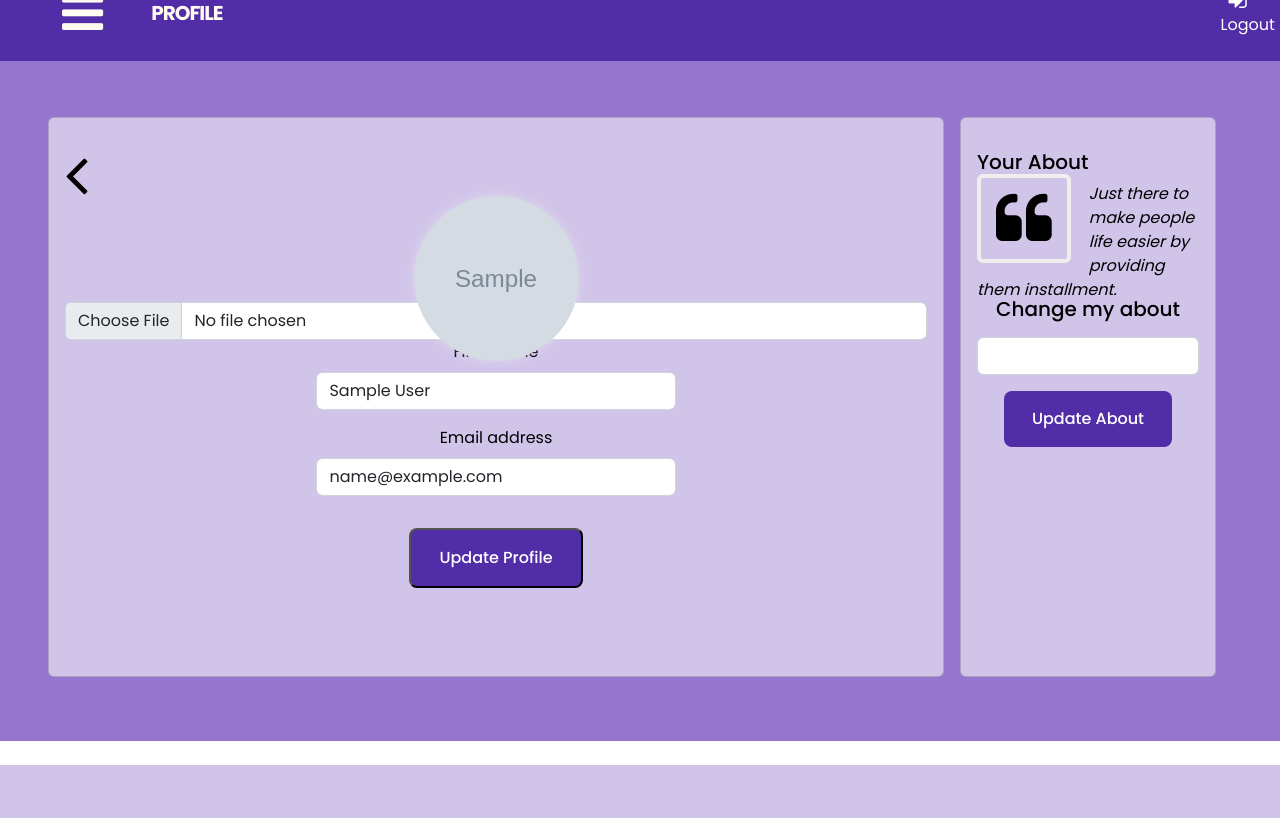
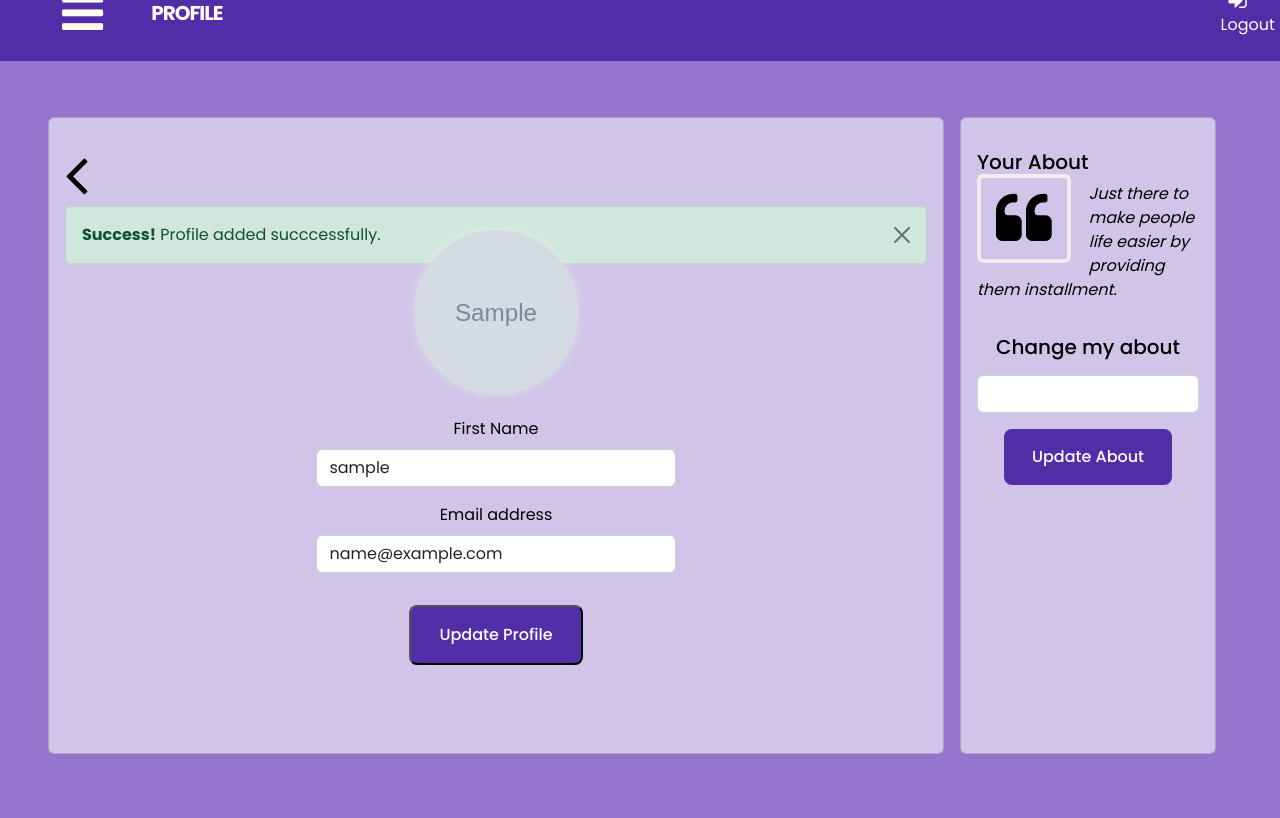
Before and after one commit to samreen32/E-InstallmentApplication_Project, a PHP site: page /profile.php in a window 1280 px wide. Shown: the part 35-853 px from the top of the page. Before the commit the page ends 800 px from the top, so only its background shows below. Run offline with PHP 8.4, Linux system fonts and the light colour scheme; the visitor is signed in with stand-in values (Sample User, id 1); tables that the repository leaves empty or names only in its code hold one stand-in row (values such as "Sample post"); grey boxes marked "Sample" are stand-in pictures; some libraries are stand-ins or nearby versions.

Commit message:
Profile img with user session id-created

```diff
--- a/Main.php
+++ b/Main.php
@@ -248,7 +248,7 @@
                     //Alert for successful signup
                     if($showAlert){
                         echo '<div class="alert alert-success alert-dismissible fade show" role="alert">
-                                <strong>Success!</strong> Your account has been created.
+                                <strong>Success!</strong> Your account has been created. Please Login.
                                 <button type="button" class="btn-close" data-bs-dismiss="alert" aria-label="Close"></button>
                             </div>';
                         }
--- a/database.php
+++ b/database.php
@@ -28,6 +28,25 @@
 		}
 	}
 
+	//update profile
+	public function updateProfile($profile_picture, $id){
+		$sql = "UPDATE signup SET profile_picture='$profile_picture' WHERE id=$id";
+		$res = mysqli_query($this->connection, $sql);
+		if($res){
+			return true;
+		}else{
+			return false;
+		}
+	}
+
+	public function viewProfile($id=null){
+		$sql = "SELECT * FROM signup";
+		if($id){ $sql .= " WHERE id=$id";}
+ 		$res = mysqli_query($this->connection, $sql);
+ 		return $res;
+	}
+
+
 	public function emailValidation($email){
 		//check whethere email already exists or not.
 		$exist_email = "SELECT * FROM signup WHERE email = '$email'";
@@ -39,19 +58,6 @@
 	public function createLogin($fname){
 		$sql = "SELECT * FROM signup WHERE fname = '$fname'";
 		$res = mysqli_query($this->connection, $sql);
-
-		// if (mysqli_num_rows($res) > 0){
-		// 	while($row = mysqli_fetch_assoc($res)){
-		// 		$user_id = $row['id'];
-		// 		$sqlImg = "INSERT INTO user_profile_picture (profile_picture, user_id)
-		// 		VALUES (1, '$user_id')";
-		// 		mysqli_query($this->connection, $sqlImg);
-
-
-		// 	}
-		// }else{
-		// 	echo "error";
-		// }
 		return $res;
 	}
 
@@ -136,24 +142,6 @@
  		}
 	}
 
-	public function userProfile($profile_picture){
-		$sql = "INSERT INTO user_profile_picture (profile_picture)
-		VALUES ('$profile_picture')";
-		$res = mysqli_query($this->connection, $sql);
-		return $res;
-	}
-
-	//update profile
-	public function updateProfile($profile_picture, $user_id){
-		$sql = "UPDATE user_profile_picture SET profile_picture=0 WHERE user_id=$user_id";
-		$res = mysqli_query($this->connection, $sql);
-		if($res){
-			return true;
-		}else{
-			return false;
-		}
-	}
-
 
 	public function sanitize($var){
 		$return = mysqli_real_escape_string($this->connection, $var);
--- a/profile.php
+++ b/profile.php
@@ -1,55 +1,27 @@
 <?php
     session_start();
-    if(empty($_SESSION['userLoggedin']) || $_SESSION['userLoggedin'] == ''){
-        header("Location: Main.php");
-        die();
-    }
 ?>
 
 <?php
-// $sname = "localhost";
-// $uname = "root";
-// $password = "";
-// $db_name = "users_auth";
 
-// $connection = mysqli_connect($sname, $uname, $password, $db_name);
-// if($connection){
-//  echo "success";
-// }
-// else{
-//  echo "not success";
-//  exit();
-// }
 require_once('database.php');
+$id = $_SESSION['user_id'];
+
  if(isset($_POST['submit']) && isset($_FILES['profile_picture'])){
 
-    $profile_picture = $_FILES['profile_picture']['name'];
-    $img_size = $_FILES['profile_picture']['size'];
+    $profile_picture = $database->sanitize($_FILES['profile_picture']['name']);
     $tmp_name = $_FILES['profile_picture']['tmp_name'];
-    $error = $_FILES['profile_picture']['error'];
 
-    if($error === 0){
 
-            $img_ex = pathinfo($profile_picture, PATHINFO_EXTENSION);       //img extension
-            $img_ex_to_lc = strtolower($img_ex);
-            $allowed_exs = array('jpg', 'jpeg', 'png');
-            if(in_array($img_ex_to_lc, $allowed_exs)){
-                $new_img_name = "profile".$_SESSION['user_id'].'.'.$img_ex_to_lc;
-                $img_upload_path = 'upload/'.$new_img_name;
-                move_uploaded_file($tmp_name, $img_upload_path);
-
-                $res = $database->userProfile($new_img_name);
-            }
+    $result = $database->updateProfile($profile_picture, $id);
+    if($result){
+        move_uploaded_file($tmp_name, "upload/".$profile_picture);
+        $_SESSION['status'] = "Profile added succcessfully.";
     }else{
-        $em = "unknow error occur";
-        header("location: Profile.php?error=$em");
-    }
- }else{
-   // header("location: product.php");
+        $_SESSION['status'] = "Not Added.";
     }
 
-
-
+ }
 ?>
 
 <!DOCTYPE html>
@@ -149,7 +121,8 @@
                     <div class="collapse navbar-collapse" id="navbarSupportedContent">
 
                         <span style="margin-left: 950px">
-                            <a style="color: white;" href="logout.php"> <span class="fa fa-sign-in fa-lg img-fluid mx-2 button__icon"></span>Logout</a>
+                            <a style="color: white;" href="logout.php"> <span
+                                    class="fa fa-sign-in fa-lg img-fluid mx-2 button__icon"></span>Logout</a>
 
                         </span>
                     </div>
@@ -171,11 +144,12 @@
                 <div class="card modal-body">
                     <div class="card-body">
                         <a type="button" class="button button--flex my-3" href="changePassword.php"
-                        style="height: 50px; width:100%;"><i
-                                class="fa fa-key img-fluid mx-2 button__icon" aria-hidden="true"></i>Change Password</a>
+                            style="height: 50px; width:100%;"><i class="fa fa-key img-fluid mx-2 button__icon"
+                                aria-hidden="true"></i>Change Password</a>
 
                         <a type="button" class="button button--flex my-3" style="height: 50px;
-                                width:100%;"><i class="fa fa-eye img-fluid mx-2 button__icon" aria-hidden="true"></i>Add
+                                width:100%;"><i class="fa fa-eye img-fluid mx-2 button__icon"
+                                aria-hidden="true"></i>Add
                             Customer Details</a>
                         <a type="button" class="button button--flex my-3" style="height: 50px; width:100%;"><i
                                 class="fa fa-pencil-square img-fluid mx-2 button__icon" aria-hidden="true"></i>Update
@@ -184,8 +158,8 @@
                         <a type="button" class="button button--flex my-3" style="height: 50px; width:100%;"><i
                                 class="fa fa-cogs img-fluid mx-2 button__icon" aria-hidden="true"></i>Settings</a>
                         <a type="button" class="button button--flex my-3" href="logout.php"
-                            style="height: 50px; width:100%;"><i
-                                class="fa fa-sign-out img-fluid mx-2 button__icon" aria-hidden="true"></i>Logout</a>
+                            style="height: 50px; width:100%;"><i class="fa fa-sign-out img-fluid mx-2 button__icon"
+                                aria-hidden="true"></i>Logout</a>
                     </div>
                 </div>
             </div>
@@ -206,45 +180,9 @@
                                     <i class="fa fa-angle-left fa-4x img-fluid" aria-hidden="true"></i>
                                 </a>
 
-                              <?php
-                                //    $sname = "localhost";
-                                //    $uname = "root";
-                                //    $password = "";
-                                //    $db_name = "users_auth";
-
-                                //    $connection = mysqli_connect($sname, $uname, $password, $db_name);
-                                //    if($connection){
-                                //     echo "success";
-                                //    }
-                                //    else{
-                                //     echo "not success";
-                                //     exit();
-                                //    }
-
-                                //      $sql = "SELECT * FROM signup";
-                                //      $res = mysqli_query($connection, $sql);
-                                //      if(mysqli_num_rows($res) > 0){
-                                //         while($rows = mysqli_fetch_assoc($res)){
-                                //             $id = $rows['id'];
-                                //             $sqlImg = "SELECT * FROM user_profile_picture WHERE user_id=$id";
-                                //             $resImg = mysqli_query($connection, $sqlImg);
-                                //             while($rowImg = mysqli_fetch_assoc($resImg)){
-                                //                 echo "<div>";
-                                //                     if($rowImg['profile_picture'] == 0){
-                                //                         echo "<img src='upload/profile".$id.".png' width='100'>";
-                                //                     }else{
-                                //                         echo "<img src='https://pic.onlinewebfonts.com/svg/img_569204.png' width='100'>";
-                                //                     }
-                                //                 echo "</div>";
-                                //             }
-                                //         }
-                                //     }else{
-                                //         echo "No usr";
-                                //     }
-                                    ?>
-                                <form method="post" style="text-align: center;"
+                                <!-- <form method="post" style="text-align: center;"
                                     enctype="multipart/form-data">
-                                    <div class="form-row my-5">
+                                    <div class="form-row my-5"> -->
 
                                 <!--Profile Image -->
                                 <!-- <div class="profile-pic"> -->
@@ -266,64 +204,59 @@
                                 <!-- </div> -->
 
 
-                                        <!--Form Adding -->
-
-                                        <!-- // if($profile_picture == NULL){
-                                        //     echo '<img src="https://pic.onlinewebfonts.com/svg/img_569204.png"
-                                        //     width="10"/>';
-                                        // }
-                                        // else{
-                                        //     echo '<img src="upload/'.$profile_picture.'"/>';
-                                        // } -->
+                                <?php
+                                    if(isset($_SESSION['status']) && $_SESSION != ''){
+                                ?>
+                                    <div class="alert alert-success alert-dismissible fade show" role="alert">
+                                        <strong>Success!</strong><?php echo " ".$_SESSION['status']; ?>
+                                        <button type="button" class="btn-close" data-bs-dismiss="alert"
+                                            aria-label="Close"></button>
+                                    </div>
+                                <?php
+                                unset($_SESSION['status']);
+                                    }
+                                ?>
+                                <form method="post" style="text-align: center;" enctype="multipart/form-data">
+                                    <div class="form-row my-5">
 
                                         <?php
-                                            $sname = "localhost";
-                                            $uname = "root";
-                                            $password = "";
-                                            $db_name = "users_auth";
-
-                                            $connection = mysqli_connect($sname, $uname, $password, $db_name);
-                                            if($connection){
-                                                echo "success";
-                                            }
-                                            else{
-                                                echo "not success";
-                                                exit();
-                                            }
-
-                                            $sql = "SELECT * FROM user_profile_picture";
-                                            $res = mysqli_query($connection, $sql);
-                                            if(mysqli_num_rows($res) > 0){
+                                          $id = $_SESSION['user_id'];
+                                          $res = $database->viewProfile($id);
                                             while($row = mysqli_fetch_assoc($res)){
                                         ?>
                                             <div class="profile-pic">
-                                                <img src="uploads/<?=$row['profile_picture']?>"
-                                                        width="100" />
+
+                                                <img src="upload/<?=$row['profile_picture']?>"
+                                                id="output" width="100" />
+
                                             </div>
+                                        <?php  }?>
 
-                                        <?php  }}?>
-
+                                        <div class="profile-pic" style="margin-top: -7%">
                                             <label class="-label" for="profile_picture">
                                                 <span class="glyphicon glyphicon-camera"></span>
                                                 <span>Change Image</span>
+
                                             </label>
                                             <input class="form-control" type="file" id="profile_picture"
                                                 name="profile_picture">
-
+                                        </div>
 
                                         <div class="form-group col-md-5" style="margin: auto">
                                             <label for="fname" class="form-label">First Name</label>
-                                            <input type="text" class="form-control" id="fname" name="fname"
+                                            <input type="text" class="form-control" id="fname" name="fname" readonly
                                                 value="<?php echo $_SESSION['user_name'] ?>" />
                                         </div>
 
                                         <div class="form-group col-md-5 my-3" style="margin: auto">
                                             <label for="email" class="form-label">Email address</label>
-                                            <input type="email" name="email" class="form-control" id="email"
-                                            value="<?php echo $_SESSION['user_email'] ?>" aria-describedby="emailHelp"/>
+                                            <input type="email" name="email" class="form-control" id="email" readonly
+                                                value="<?php echo $_SESSION['user_email'] ?>"
+                                                aria-describedby="emailHelp" />
                                         </div>
 
-                                        <input name="submit" type="submit" class="button button--flex mx-3 my-3" value="Update Profile"/>
+                                        <input name="submit" type="submit" class="button button--flex mx-3 my-3"
+                                            value="Update Profile" />
                                     </div>
                                 </form>
                             </div>
@@ -332,7 +265,8 @@
                         <div class="card mx-3 modal-body" style="width: 15rem;">
                             <div class="card-body my-3">
                                 <h5 class="card-title">Your About
-                                    <i class="fa fa-quote-left fa-3x fa-pull-left fa-border button__icon" aria-hidden="true"></i>
+                                    <i class="fa fa-quote-left fa-3x fa-pull-left fa-border button__icon"
+                                        aria-hidden="true"></i>
                                 </h5>
                                 <p class="card-text"><i id='changeText'>Just there to make people life easier
                                         by providing them installment.</i>
@@ -345,8 +279,7 @@
                                     </label>
                                     <input type="text" id="changeAbout" class="form-control"
                                         aria-describedby="emailHelp">
-                                    <a type="button" class="button button--flex mx-3 my-3"
-                                    id='btn'>Update About</a>
+                                    <a type="button" class="button button--flex mx-3 my-3" id='btn'>Update About</a>
                                 </div>
                             </div>
                         </div>
```
Also changed, not shown: upload/Bd_3.jpg (added), upload/one_member.jpg (added). Lines whose indentation alone changed are shown as unchanged.
